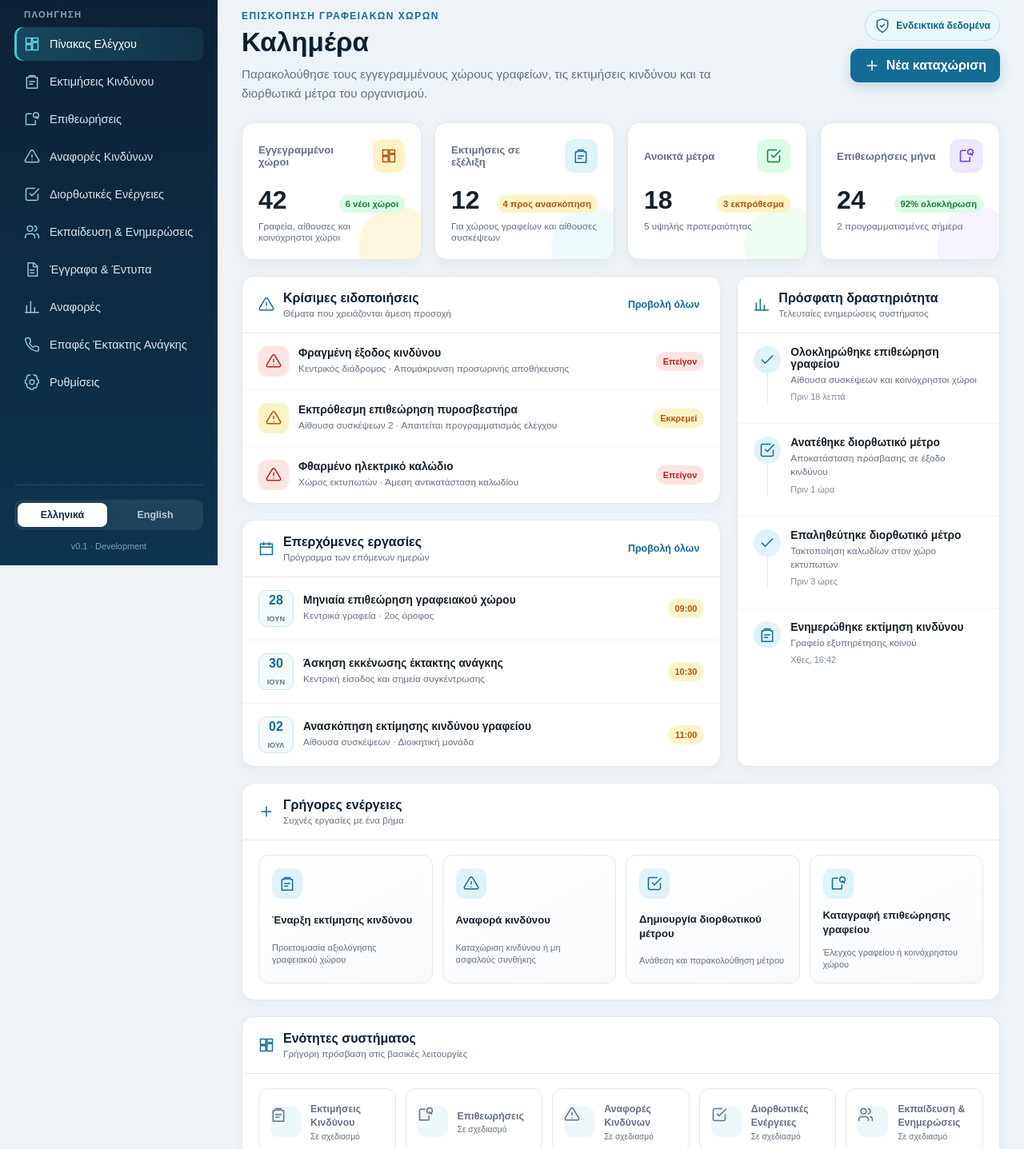
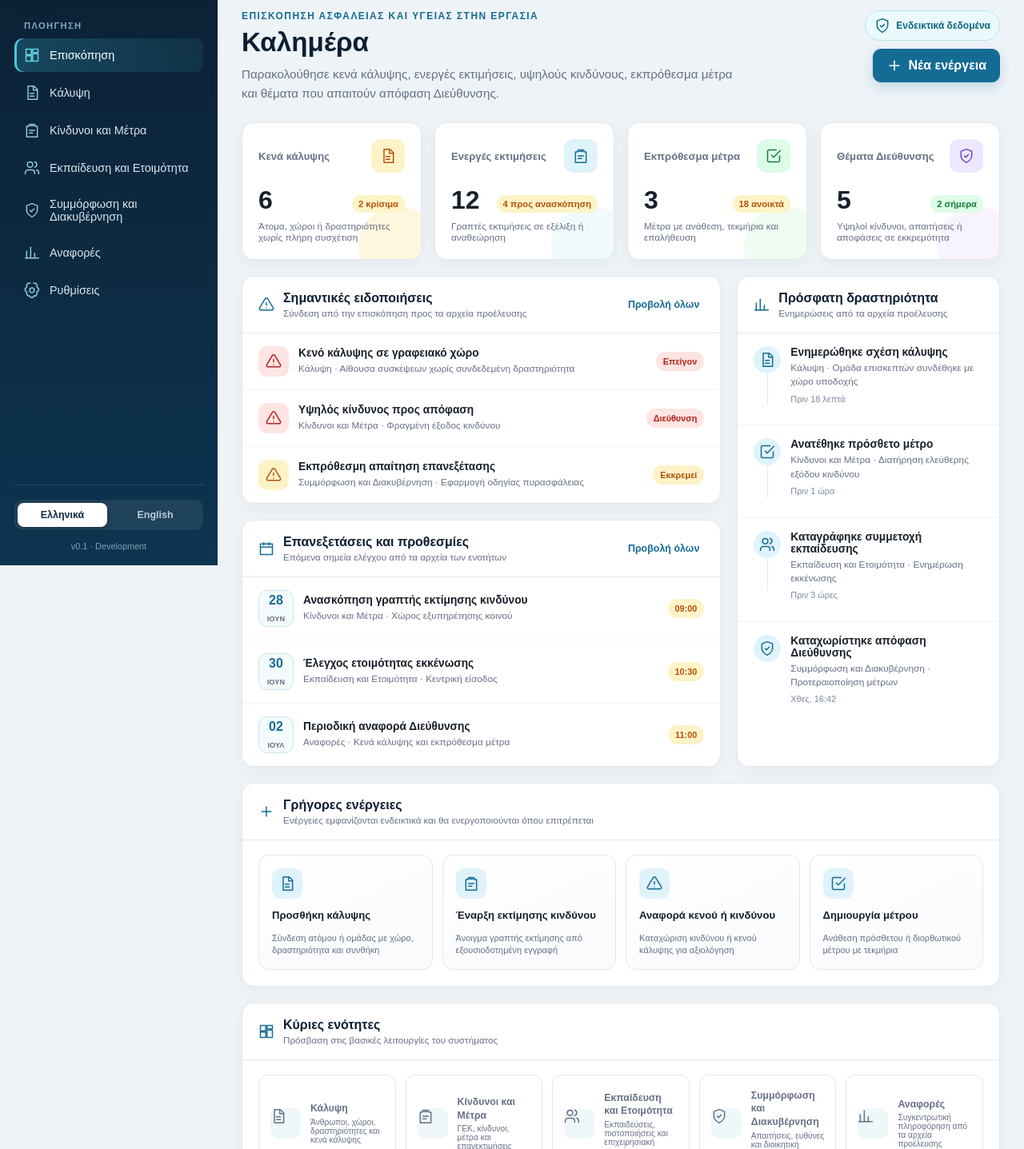
Before and after one commit to mmark76/Health-and-Safety-App, a React (Vite) app: page / in a window 1280 px wide. Shown: the part 93-1530 px from the top of the page at 80% size. Built offline with nearby package versions, Linux system fonts and the light colour scheme.

Commit message:
feat: align dashboard with hybrid product architecture

```diff
--- a/src/features/dashboard/pages/DashboardPage.tsx
+++ b/src/features/dashboard/pages/DashboardPage.tsx
@@ -61,69 +61,66 @@ function Icon({ name }: { name: IconName }) {
 const translations = {
   el: {
     appName: 'Health and Safety App',
-    appTagline: 'Διαχείριση Ασφάλειας & Υγείας',
+    appTagline: 'Ασφάλεια και Υγεία στην Εργασία',
     navigation: 'Πλοήγηση',
     nav: [
-      ['dashboard', 'Πίνακας Ελέγχου'],
-      ['risk', 'Εκτιμήσεις Κινδύνου'],
-      ['inspections', 'Επιθεωρήσεις'],
-      ['incidents', 'Αναφορές Κινδύνων'],
-      ['actions', 'Διορθωτικές Ενέργειες'],
-      ['training', 'Εκπαίδευση & Ενημερώσεις'],
-      ['documents', 'Έγγραφα & Έντυπα'],
-      ['reports', 'Αναφορές'],
-      ['phone', 'Επαφές Έκτακτης Ανάγκης'],
+      ['dashboard', 'Επισκόπηση'],
+      ['documents', 'Κάλυψη', 'Άνθρωποι, χώροι, δραστηριότητες και κενά κάλυψης'],
+      ['risk', 'Κίνδυνοι και Μέτρα', 'ΓΕΚ, κίνδυνοι, μέτρα και επανεκτιμήσεις'],
+      ['training', 'Εκπαίδευση και Ετοιμότητα', 'Εκπαιδεύσεις, πιστοποιήσεις και επιχειρησιακή ετοιμότητα'],
+      ['shield', 'Συμμόρφωση και Διακυβέρνηση', 'Απαιτήσεις, ευθύνες και διοικητική εποπτεία'],
+      ['reports', 'Αναφορές', 'Συγκεντρωτική πληροφόρηση από τα αρχεία προέλευσης'],
       ['settings', 'Ρυθμίσεις'],
-    ] as [IconName, string][],
-    search: 'Αναζήτηση σε χώρους γραφείων, εκτιμήσεις και διορθωτικά μέτρα…',
+    ] as [IconName, string, string?][],
+    search: 'Αναζήτηση σε κάλυψη, εκτιμήσεις, μέτρα, εκπαίδευση και απαιτήσεις…',
     profileName: 'Δοκιμαστικός Χρήστης',
     profileInitials: 'ΔΧ',
     profileRole: 'Λειτουργός Ασφάλειας και Υγείας',
-    eyebrow: 'Επισκόπηση γραφειακών χώρων',
+    eyebrow: 'Επισκόπηση Ασφάλειας και Υγείας στην Εργασία',
     title: 'Καλημέρα',
-    subtitle: 'Παρακολούθησε τους εγγεγραμμένους χώρους γραφείων, τις εκτιμήσεις κινδύνου και τα διορθωτικά μέτρα του οργανισμού.',
+    subtitle: 'Παρακολούθησε κενά κάλυψης, ενεργές εκτιμήσεις, υψηλούς κινδύνους, εκπρόθεσμα μέτρα και θέματα που απαιτούν απόφαση Διεύθυνσης.',
     demo: 'Ενδεικτικά δεδομένα',
-    newRecord: 'Νέα καταχώριση',
+    newRecord: 'Νέα ενέργεια',
     metrics: [
-      { label: 'Εγγεγραμμένοι χώροι', value: '42', trend: '6 νέοι χώροι', note: 'Γραφεία, αίθουσες και κοινόχρηστοι χώροι', icon: 'dashboard', tone: 'good' },
-      { label: 'Εκτιμήσεις σε εξέλιξη', value: '12', trend: '4 προς ανασκόπηση', note: 'Για χώρους γραφείων και αίθουσες συσκέψεων', icon: 'risk', tone: 'warn' },
-      { label: 'Ανοικτά μέτρα', value: '18', trend: '3 εκπρόθεσμα', note: '5 υψηλής προτεραιότητας', icon: 'actions', tone: 'warn' },
-      { label: 'Επιθεωρήσεις μήνα', value: '24', trend: '92% ολοκλήρωση', note: '2 προγραμματισμένες σήμερα', icon: 'inspections', tone: 'good' },
+      { label: 'Κενά κάλυψης', value: '6', trend: '2 κρίσιμα', note: 'Άτομα, χώροι ή δραστηριότητες χωρίς πλήρη συσχέτιση', icon: 'documents', tone: 'warn' },
+      { label: 'Ενεργές εκτιμήσεις', value: '12', trend: '4 προς ανασκόπηση', note: 'Γραπτές εκτιμήσεις σε εξέλιξη ή αναθεώρηση', icon: 'risk', tone: 'warn' },
+      { label: 'Εκπρόθεσμα μέτρα', value: '3', trend: '18 ανοικτά', note: 'Μέτρα με ανάθεση, τεκμήρια και επαλήθευση', icon: 'actions', tone: 'warn' },
+      { label: 'Θέματα Διεύθυνσης', value: '5', trend: '2 σήμερα', note: 'Υψηλοί κίνδυνοι, απαιτήσεις ή αποφάσεις σε εκκρεμότητα', icon: 'shield', tone: 'good' },
     ],
-    alertsTitle: 'Κρίσιμες ειδοποιήσεις',
-    alertsSubtitle: 'Θέματα που χρειάζονται άμεση προσοχή',
+    alertsTitle: 'Σημαντικές ειδοποιήσεις',
+    alertsSubtitle: 'Σύνδεση από την επισκόπηση προς τα αρχεία προέλευσης',
     viewAll: 'Προβολή όλων',
     alerts: [
-      { title: 'Φραγμένη έξοδος κινδύνου', detail: 'Κεντρικός διάδρομος · Απομάκρυνση προσωρινής αποθήκευσης', status: 'Επείγον', level: 'high' },
-      { title: 'Εκπρόθεσμη επιθεώρηση πυροσβεστήρα', detail: 'Αίθουσα συσκέψεων 2 · Απαιτείται προγραμματισμός ελέγχου', status: 'Εκκρεμεί', level: 'medium' },
-      { title: 'Φθαρμένο ηλεκτρικό καλώδιο', detail: 'Χώρος εκτυπωτών · Άμεση αντικατάσταση καλωδίου', status: 'Επείγον', level: 'high' },
+      { title: 'Κενό κάλυψης σε γραφειακό χώρο', detail: 'Κάλυψη · Αίθουσα συσκέψεων χωρίς συνδεδεμένη δραστηριότητα', status: 'Επείγον', level: 'high' },
+      { title: 'Υψηλός κίνδυνος προς απόφαση', detail: 'Κίνδυνοι και Μέτρα · Φραγμένη έξοδος κινδύνου', status: 'Διεύθυνση', level: 'high' },
+      { title: 'Εκπρόθεσμη απαίτηση επανεξέτασης', detail: 'Συμμόρφωση και Διακυβέρνηση · Εφαρμογή οδηγίας πυρασφάλειας', status: 'Εκκρεμεί', level: 'medium' },
     ],
-    tasksTitle: 'Επερχόμενες εργασίες',
-    tasksSubtitle: 'Πρόγραμμα των επόμενων ημερών',
+    tasksTitle: 'Επανεξετάσεις και προθεσμίες',
+    tasksSubtitle: 'Επόμενα σημεία ελέγχου από τα αρχεία των ενοτήτων',
     tasks: [
-      { day: '28', month: 'ΙΟΥΝ', title: 'Μηνιαία επιθεώρηση γραφειακού χώρου', detail: 'Κεντρικά γραφεία · 2ος όροφος', status: '09:00' },
-      { day: '30', month: 'ΙΟΥΝ', title: 'Άσκηση εκκένωσης έκτακτης ανάγκης', detail: 'Κεντρική είσοδος και σημεία συγκέντρωσης', status: '10:30' },
-      { day: '02', month: 'ΙΟΥΛ', title: 'Ανασκόπηση εκτίμησης κινδύνου γραφείου', detail: 'Αίθουσα συσκέψεων · Διοικητική μονάδα', status: '11:00' },
+      { day: '28', month: 'ΙΟΥΝ', title: 'Ανασκόπηση γραπτής εκτίμησης κινδύνου', detail: 'Κίνδυνοι και Μέτρα · Χώρος εξυπηρέτησης κοινού', status: '09:00' },
+      { day: '30', month: 'ΙΟΥΝ', title: 'Έλεγχος ετοιμότητας εκκένωσης', detail: 'Εκπαίδευση και Ετοιμότητα · Κεντρική είσοδος', status: '10:30' },
+      { day: '02', month: 'ΙΟΥΛ', title: 'Περιοδική αναφορά Διεύθυνσης', detail: 'Αναφορές · Κενά κάλυψης και εκπρόθεσμα μέτρα', status: '11:00' },
     ],
     activityTitle: 'Πρόσφατη δραστηριότητα',
-    activitySubtitle: 'Τελευταίες ενημερώσεις συστήματος',
+    activitySubtitle: 'Ενημερώσεις από τα αρχεία προέλευσης',
     activity: [
-      { title: 'Ολοκληρώθηκε επιθεώρηση γραφείου', detail: 'Αίθουσα συσκέψεων και κοινόχρηστοι χώροι', time: 'Πριν 18 λεπτά', icon: 'check' },
-      { title: 'Ανατέθηκε διορθωτικό μέτρο', detail: 'Αποκατάσταση πρόσβασης σε έξοδο κινδύνου', time: 'Πριν 1 ώρα', icon: 'actions' },
-      { title: 'Επαληθεύτηκε διορθωτικό μέτρο', detail: 'Τακτοποίηση καλωδίων στον χώρο εκτυπωτών', time: 'Πριν 3 ώρες', icon: 'check' },
-      { title: 'Ενημερώθηκε εκτίμηση κινδύνου', detail: 'Γραφείο εξυπηρέτησης κοινού', time: 'Χθες, 16:42', icon: 'risk' },
+      { title: 'Ενημερώθηκε σχέση κάλυψης', detail: 'Κάλυψη · Ομάδα επισκεπτών συνδέθηκε με χώρο υποδοχής', time: 'Πριν 18 λεπτά', icon: 'documents' },
+      { title: 'Ανατέθηκε πρόσθετο μέτρο', detail: 'Κίνδυνοι και Μέτρα · Διατήρηση ελεύθερης εξόδου κινδύνου', time: 'Πριν 1 ώρα', icon: 'actions' },
+      { title: 'Καταγράφηκε συμμετοχή εκπαίδευσης', detail: 'Εκπαίδευση και Ετοιμότητα · Ενημέρωση εκκένωσης', time: 'Πριν 3 ώρες', icon: 'training' },
+      { title: 'Καταχωρίστηκε απόφαση Διεύθυνσης', detail: 'Συμμόρφωση και Διακυβέρνηση · Προτεραιοποίηση μέτρων', time: 'Χθες, 16:42', icon: 'shield' },
     ],
     quickTitle: 'Γρήγορες ενέργειες',
-    quickSubtitle: 'Συχνές εργασίες με ένα βήμα',
+    quickSubtitle: 'Ενέργειες εμφανίζονται ενδεικτικά και θα ενεργοποιούνται όπου επιτρέπεται',
     quickActions: [
-      { title: 'Έναρξη εκτίμησης κινδύνου', detail: 'Προετοιμασία αξιολόγησης γραφειακού χώρου', icon: 'risk' },
-      { title: 'Αναφορά κινδύνου', detail: 'Καταχώριση κινδύνου ή μη ασφαλούς συνθήκης', icon: 'incidents' },
-      { title: 'Δημιουργία διορθωτικού μέτρου', detail: 'Ανάθεση και παρακολούθηση μέτρου', icon: 'actions' },
-      { title: 'Καταγραφή επιθεώρησης γραφείου', detail: 'Έλεγχος γραφείου ή κοινόχρηστου χώρου', icon: 'inspections' },
+      { title: 'Προσθήκη κάλυψης', detail: 'Σύνδεση ατόμου ή ομάδας με χώρο, δραστηριότητα και συνθήκη', icon: 'documents' },
+      { title: 'Έναρξη εκτίμησης κινδύνου', detail: 'Άνοιγμα γραπτής εκτίμησης από εξουσιοδοτημένη εγγραφή', icon: 'risk' },
+      { title: 'Αναφορά κενού ή κινδύνου', detail: 'Καταχώριση κινδύνου ή κενού κάλυψης για αξιολόγηση', icon: 'alert' },
+      { title: 'Δημιουργία μέτρου', detail: 'Ανάθεση πρόσθετου ή διορθωτικού μέτρου με τεκμήρια', icon: 'actions' },
     ],
-    modulesTitle: 'Ενότητες συστήματος',
-    modulesSubtitle: 'Γρήγορη πρόσβαση στις βασικές λειτουργίες',
-    modulesStatus: 'Σε σχεδιασμό',
+    modulesTitle: 'Κύριες ενότητες',
+    modulesSubtitle: 'Πρόσβαση στις βασικές λειτουργίες του συστήματος',
+    modulesStatus: 'Πηγή αρμοδιότητας',
     footerLeft: 'Περιβάλλον ανάπτυξης · Τα δεδομένα είναι ενδεικτικά',
     footerRight: 'Τελευταία ενημέρωση: σήμερα, 11:30',
     closeMenu: 'Κλείσιμο μενού',
@@ -133,69 +130,66 @@ const translations = {
   },
   en: {
     appName: 'Health and Safety App',
-    appTagline: 'Health & Safety Management',
+    appTagline: 'Safety and Health at Work',
     navigation: 'Navigation',
     nav: [
-      ['dashboard', 'Dashboard'],
-      ['risk', 'Risk Assessments'],
-      ['inspections', 'Inspections'],
-      ['incidents', 'Hazard Reports'],
-      ['actions', 'Corrective Actions'],
-      ['training', 'Training & Briefings'],
-      ['documents', 'Documents & Forms'],
-      ['reports', 'Reports'],
-      ['phone', 'Emergency Contacts'],
+      ['dashboard', 'Overview'],
+      ['documents', 'Coverage', 'People, locations, activities and coverage gaps'],
+      ['risk', 'Risks and Measures', 'Risk assessments, risks, measures and reassessments'],
+      ['training', 'Training and Preparedness', 'Training, certifications and operational preparedness'],
+      ['shield', 'Compliance and Governance', 'Requirements, responsibilities and Management oversight'],
+      ['reports', 'Reports', 'Aggregated information from authoritative source records'],
       ['settings', 'Settings'],
-    ] as [IconName, string][],
-    search: 'Search office areas, risk assessments and corrective measures…',
+    ] as [IconName, string, string?][],
+    search: 'Search coverage, assessments, measures, training and requirements…',
     profileName: 'Demo User',
     profileInitials: 'DU',
     profileRole: 'Safety and Health Officer',
-    eyebrow: 'Office workplace overview',
+    eyebrow: 'Safety and Health at Work overview',
     title: 'Good morning',
-    subtitle: 'Monitor registered office areas, risk assessments and corrective measures across the organization.',
+    subtitle: 'Monitor coverage gaps, active assessments, high risks, overdue measures and matters requiring Management decision.',
     demo: 'Demonstration data',
-    newRecord: 'New record',
+    newRecord: 'New action',
     metrics: [
-      { label: 'Registered office areas', value: '42', trend: '6 new areas', note: 'Offices, meeting rooms and shared spaces', icon: 'dashboard', tone: 'good' },
-      { label: 'Assessments in progress', value: '12', trend: '4 awaiting review', note: 'For offices and meeting rooms', icon: 'risk', tone: 'warn' },
-      { label: 'Open corrective measures', value: '18', trend: '3 overdue', note: '5 marked high priority', icon: 'actions', tone: 'warn' },
-      { label: 'Inspections this month', value: '24', trend: '92% complete', note: '2 scheduled for today', icon: 'inspections', tone: 'good' },
+      { label: 'Coverage gaps', value: '6', trend: '2 critical', note: 'People, locations or activities without full linkage', icon: 'documents', tone: 'warn' },
+      { label: 'Active assessments', value: '12', trend: '4 due review', note: 'Written assessments in progress or reassessment', icon: 'risk', tone: 'warn' },
+      { label: 'Overdue measures', value: '3', trend: '18 open', note: 'Measures with assignment, evidence and verification', icon: 'actions', tone: 'warn' },
+      { label: 'Management matters', value: '5', trend: '2 today', note: 'High risks, requirements or decisions pending', icon: 'shield', tone: 'good' },
     ],
-    alertsTitle: 'Critical alerts',
-    alertsSubtitle: 'Items requiring immediate attention',
+    alertsTitle: 'Important alerts',
+    alertsSubtitle: 'Overview links to authoritative source records',
     viewAll: 'View all',
     alerts: [
-      { title: 'Obstructed emergency exit', detail: 'Main corridor · Temporary storage must be removed', status: 'Urgent', level: 'high' },
-      { title: 'Fire extinguisher inspection overdue', detail: 'Meeting room 2 · Inspection needs scheduling', status: 'Pending', level: 'medium' },
-      { title: 'Damaged electrical cable', detail: 'Printer area · Cable requires immediate replacement', status: 'Urgent', level: 'high' },
+      { title: 'Coverage gap in office area', detail: 'Coverage · Meeting room has no linked work activity', status: 'Urgent', level: 'high' },
+      { title: 'High risk awaiting decision', detail: 'Risks and Measures · Obstructed emergency exit', status: 'Management', level: 'high' },
+      { title: 'Requirement review overdue', detail: 'Compliance and Governance · Fire-safety guidance applicability', status: 'Pending', level: 'medium' },
     ],
-    tasksTitle: 'Upcoming tasks',
-    tasksSubtitle: 'Schedule for the next few days',
+    tasksTitle: 'Reviews and deadlines',
+    tasksSubtitle: 'Next checkpoints from authoritative module records',
     tasks: [
-      { day: '28', month: 'JUN', title: 'Monthly office workplace inspection', detail: 'Head office · Second floor', status: '09:00' },
-      { day: '30', month: 'JUN', title: 'Emergency evacuation drill', detail: 'Main entrance and assembly points', status: '10:30' },
-      { day: '02', month: 'JUL', title: 'Office risk assessment review', detail: 'Meeting room · Administrative unit', status: '11:00' },
+      { day: '28', month: 'JUN', title: 'Written risk-assessment review', detail: 'Risks and Measures · Public service counter area', status: '09:00' },
+      { day: '30', month: 'JUN', title: 'Evacuation preparedness check', detail: 'Training and Preparedness · Main entrance', status: '10:30' },
+      { day: '02', month: 'JUL', title: 'Periodic Management report', detail: 'Reports · Coverage gaps and overdue measures', status: '11:00' },
     ],
     activityTitle: 'Recent activity',
-    activitySubtitle: 'Latest system updates',
+    activitySubtitle: 'Updates from authoritative source records',
     activity: [
-      { title: 'Office inspection completed', detail: 'Meeting room and shared office areas', time: '18 minutes ago', icon: 'check' },
-      { title: 'Corrective measure assigned', detail: 'Restore clear access to emergency exit', time: '1 hour ago', icon: 'actions' },
-      { title: 'Corrective measure verified', detail: 'Cable management completed in printer area', time: '3 hours ago', icon: 'check' },
-      { title: 'Risk assessment updated', detail: 'Public service counter area', time: 'Yesterday, 16:42', icon: 'risk' },
+      { title: 'Coverage relationship updated', detail: 'Coverage · Visitor group linked to reception area', time: '18 minutes ago', icon: 'documents' },
+      { title: 'Additional measure assigned', detail: 'Risks and Measures · Keep emergency exit clear', time: '1 hour ago', icon: 'actions' },
+      { title: 'Training participation recorded', detail: 'Training and Preparedness · Evacuation briefing', time: '3 hours ago', icon: 'training' },
+      { title: 'Management decision recorded', detail: 'Compliance and Governance · Measure prioritization', time: 'Yesterday, 16:42', icon: 'shield' },
     ],
     quickTitle: 'Quick actions',
-    quickSubtitle: 'Frequent tasks in one step',
+    quickSubtitle: 'Actions are illustrative and will appear only where permitted',
     quickActions: [
-      { title: 'Start risk assessment', detail: 'Prepare an office area assessment', icon: 'risk' },
-      { title: 'Report hazard', detail: 'Record a hazard or unsafe condition', icon: 'incidents' },
-      { title: 'Create corrective measure', detail: 'Assign and monitor a measure', icon: 'actions' },
-      { title: 'Record office inspection', detail: 'Check an office or shared area', icon: 'inspections' },
+      { title: 'Add coverage record', detail: 'Link a person or group to location, activity and condition', icon: 'documents' },
+      { title: 'Start risk assessment', detail: 'Open a written assessment from an authorized record', icon: 'risk' },
+      { title: 'Report a gap or hazard', detail: 'Record a hazard or coverage gap for assessment', icon: 'alert' },
+      { title: 'Create measure', detail: 'Assign an additional or corrective measure with evidence', icon: 'actions' },
     ],
-    modulesTitle: 'System modules',
-    modulesSubtitle: 'Quick access to core functions',
-    modulesStatus: 'Planned',
+    modulesTitle: 'Main areas',
+    modulesSubtitle: 'Access the system’s main functions',
+    modulesStatus: 'Authoritative area',
     footerLeft: 'Development environment · Data shown is illustrative',
     footerRight: 'Last updated: today, 11:30',
     closeMenu: 'Close menu',
@@ -491,12 +485,12 @@ export function DashboardPage() {
                 </div>
               </div>
               <div className="modules-grid">
-                {copy.nav.slice(1).map(([icon, label]) => (
+                {copy.nav.slice(1, 6).map(([icon, label, description]) => (
                   <button className="module-card" key={label} type="button">
                     <span className="module-icon"><Icon name={icon} /></span>
                     <span>
                       <strong>{label}</strong>
-                      <span>{copy.modulesStatus}</span>
+                      <span>{description}</span>
                     </span>
                   </button>
                 ))}
```
